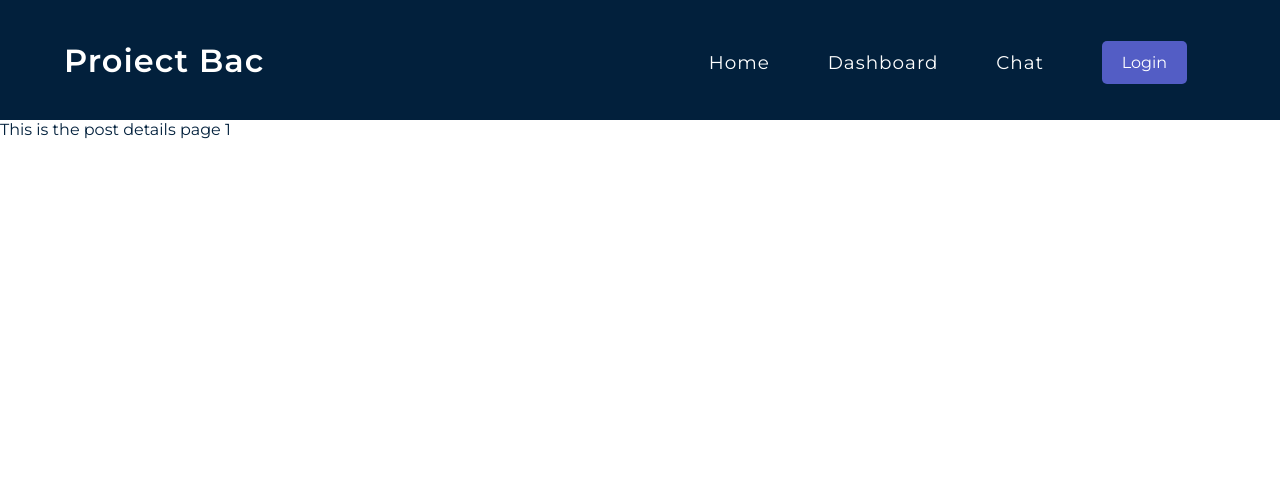
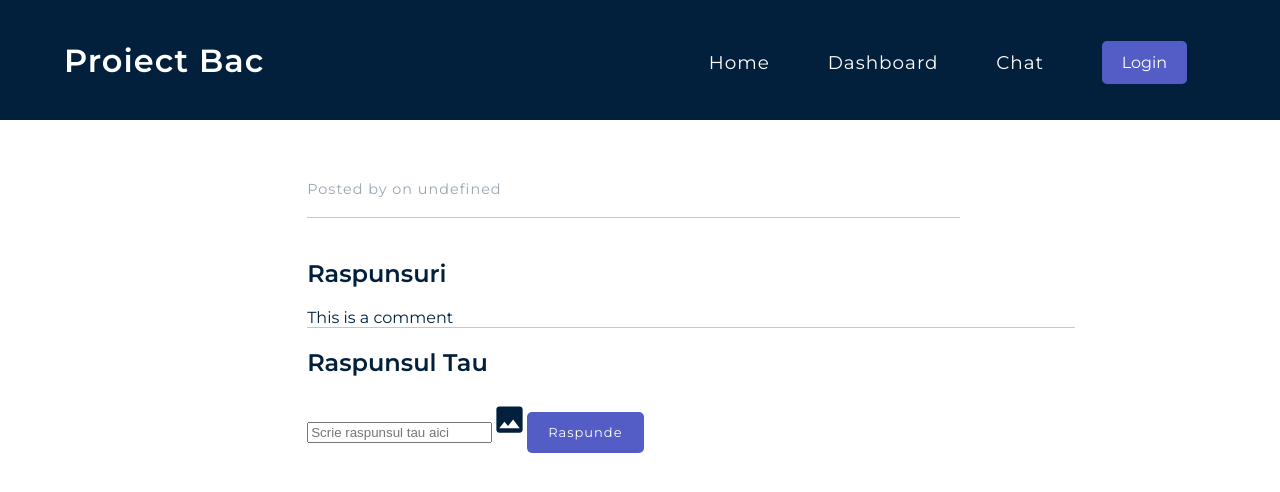
Before and after one commit to Tudor73/BacHub, a React (Create React App) app in the folder client/: page /posts/1 in a window 1280 px wide. Shown: the top 492 px of the page. Built offline with nearby package versions, Linux system fonts and the light colour scheme; no server answers.

Commit message:
post details page

```diff
--- a/client/public/index.html
+++ b/client/public/index.html
@@ -7,6 +7,8 @@
     <link rel="preconnect" href="https://fonts.googleapis.com">
     <link rel="preconnect" href="https://fonts.gstatic.com" crossorigin>
     <link href="https://fonts.googleapis.com/css2?family=Montserrat:ital,wght@0,200;0,400;0,600;1,100;1,200&display=swap" rel="stylesheet">
+    <link href="https://fonts.googleapis.com/icon?family=Material+Icons"
+      rel="stylesheet">
     <title>React App</title>
   </head>
   <body>
--- /dev/null
+++ b/client/src/Components/Comment.js
@@ -0,0 +1,7 @@
+import React from "react";
+
+export default function Comment() {
+    return (
+        <div>This is a comment</div>
+    )
+}
--- a/client/src/Components/Post.js
+++ b/client/src/Components/Post.js
@@ -16,7 +16,7 @@ export default function Post(props) {
 
     const date = parseTime(props.time);
     return (
-        <div className={styles.postContainer} onClick={() => { clickOnPost(props.id) }}>
+        <div className={styles.postContainer} >
             <div className={styles.postHeader}>
                 <h3>{props.materie}</h3>
                 <span>posted by user {props.author}. on {date}</span>
@@ -27,7 +27,7 @@ export default function Post(props) {
             </div>
             <div className={styles.postFooter}>
                 <span>Comments(10)</span>
-                <a>Read Post</a>
+                <a onClick={() => { clickOnPost(props.id) }}>Read Post</a>
             </div>
         </div>
     )
--- a/client/src/pages/PostDetails.js
+++ b/client/src/pages/PostDetails.js
@@ -1,7 +1,46 @@
-import React from 'react';
+import React, { useState, useEffect } from 'react';
+import styles from "./css/PostDetails.module.css"
+import Comment from '../Components/Comment';
+import ImageIcon from '@material-ui/icons/Image';
 
 export default function PostDetails({ match }) {
+
+    const [post, setPost] = useState({});
+
+    useEffect(() => {
+        fetch('http://localhost:3000/posts/' + match.params.id)
+            .then(response => {
+                return response.json();
+            })
+            .then(data => {
+                setPost(data.data.posts[0]);
+                console.log(post);
+            })
+
+    }, []);
+    const date = String(post.post_date).slice(0, 10);
     return (
-        <div>This is the post details page {match.params.id} </div>
+        <div className={styles.postContainer}>
+            <div className={styles.postHeader}>
+                <h1>{post.title}</h1>
+                <p>Posted by {post.author} on {date}</p>
+            </div>
+            <div className={styles.postBody}>
+                <p>{post.text}</p>
+            </div>
+            <div className={styles.answers}>
+                <h2>Raspunsuri</h2>
+                <Comment />
+            </div>
+            <div className={styles.answerForm}>
+                <h2>Raspunsul Tau</h2>
+                <input type="text" className={styles.textInput} placeholder="Scrie raspunsul tau aici"></input>
+                <input id="file" type="file" accept=".jpg, .jpeg, .png" style={{ display: "none" }}></input>
+                <label for="file">
+                    <ImageIcon fontSize="large" style={{ cursor: "pointer" }} />
+                </label>
+                <button className={styles.submitButton} type="submit">Raspunde</button>
+            </div>
+        </div >
     )
 }
--- a/client/src/pages/PostsPage.js
+++ b/client/src/pages/PostsPage.js
@@ -20,11 +20,10 @@ export default function PostPage(props) {
             })
 
     }, []);
-
     return (
         <div className={styles.container}>
             <a className={styles.createPost} onClick={() => { props.history.push('create-post') }}>Create Post</a>
-            <input class={styles.search} type="text" placeholder="Search for question" />
+            <input className={styles.search} type="text" placeholder="Search for question" />
             {loading ? <div>...loading </div> : posts.map((post, idx) => {
                 return <Post key={idx}
                     title={post.title}
--- a/client/src/pages/css/PostDetails.module.css
+++ b/client/src/pages/css/PostDetails.module.css
@@ -0,0 +1,41 @@
+.postContainer {
+    width:60%;
+    margin:auto;
+    height:30vh;
+    display: flex;
+    flex-direction: column;
+    padding-left: 8%;
+    margin-top: 3%;
+}
+.postHeader, .answers{
+    border-bottom: 1px solid rgb(199, 199, 199);
+}
+.postHeader, .postBody {
+    width: 85%;
+    padding-bottom:5px;
+}
+.postHeader p{
+    opacity: 0.4;
+    font-size:0.9rem;
+    letter-spacing: 1px;
+}
+.postBody p{
+    line-height: 1.5;
+}
+.submitButton{
+    display: inline-block;
+    font-family: inherit;
+    padding: 12px 20px;
+    letter-spacing: 1px;
+    border: 1px solid transparent;
+    background-color: #535dc5;
+    color:white;
+    border-radius: 5px;
+    outline: none;
+    font-size: 13px;
+    font-weight: normal;
+    line-height: 1.15384615;
+    text-align: center;
+    cursor: pointer;
+    margin-top: 2%;
+}
```
Also changed, not shown: client/package.json (+7 -0 lines), client/src/Components/Comment.module.css (added), 1 other file (tests, documents, lock files or other folders).
